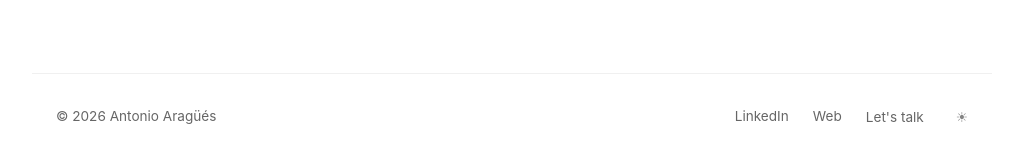
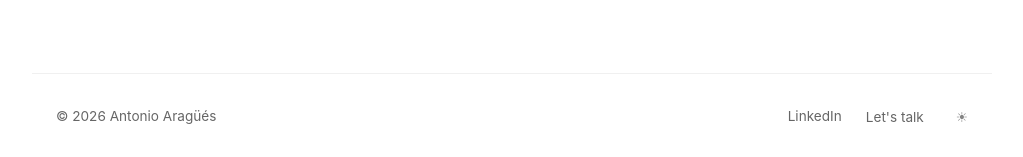
Before and after one commit to antonioaragues/antonioaragues.github.io, a Jekyll site: the page index.html, which Jekyll copies as it is, in a window 1280 px wide. Shown: the part 740-897 px from the top of the page, without its empty margins (128-1151 px from the left). Built offline with Jekyll 4.4.1, drawn with Linux system fonts in a browser that asks for light colours.

```diff
--- a/index.html
+++ b/index.html
@@ -909,7 +909,6 @@
     <div>© 2026 Antonio Aragüés</div>
     <div class="social-links">
         <a href="https://linkedin.com/in/antonioaragues/" target="_blank">LinkedIn</a>
-        <a href="https://antonioaragues.com" target="_blank">Web</a>
         <!-- Email opens Modal -->
         <button onclick="openModal()" style="font-family:inherit; cursor:pointer;">Let's talk</button>
         <!-- THEME TOGGLE SWITCH -->
```
